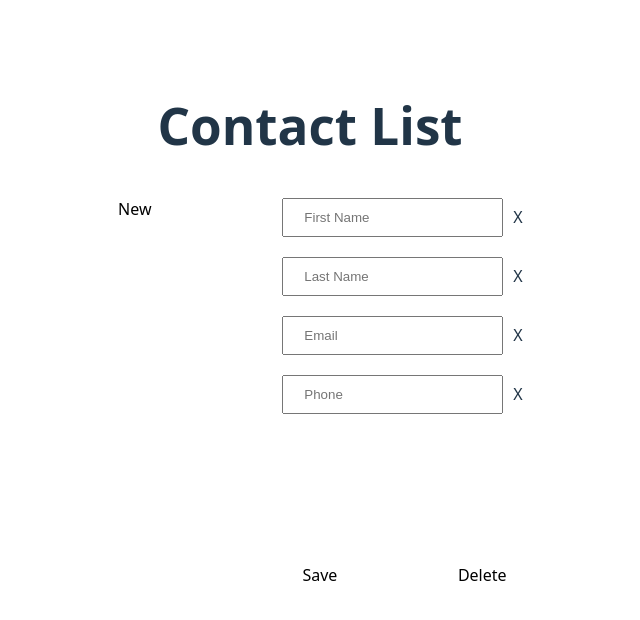
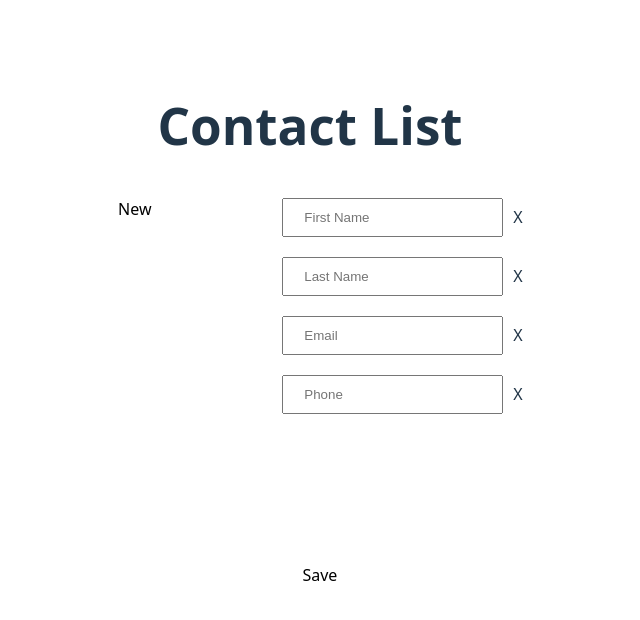
Before and after one commit to Oleg301-bit/Get-Contact, a React app in the folder contacts/: page / in a window 1280 px wide. Shown: the top 620 px of the page, without its empty margins (330-970 px from the left). Built offline with nearby package versions, Linux system fonts and the light colour scheme; the HTML template or start-up script is replaced by a standard one.

Commit message:
Add delete button

```diff
--- a/contacts/src/components/ContactForm/ContactForm.jsx
+++ b/contacts/src/components/ContactForm/ContactForm.jsx
@@ -98,7 +98,17 @@ export class ContactForm extends Component {
           <button className='set-button' type='submit'>
             Save
           </button>
-          <button className='set-button'>Delete</button>
+          {this.props.editingContact && (
+            <button
+              className='set-button'
+              onClick={() =>
+                this.props.onDelete &&
+                this.props.onDelete(this.props.editingContact.id)
+              }
+            >
+              Delete
+            </button>
+          )}
         </div>
       </form>
     );
```
